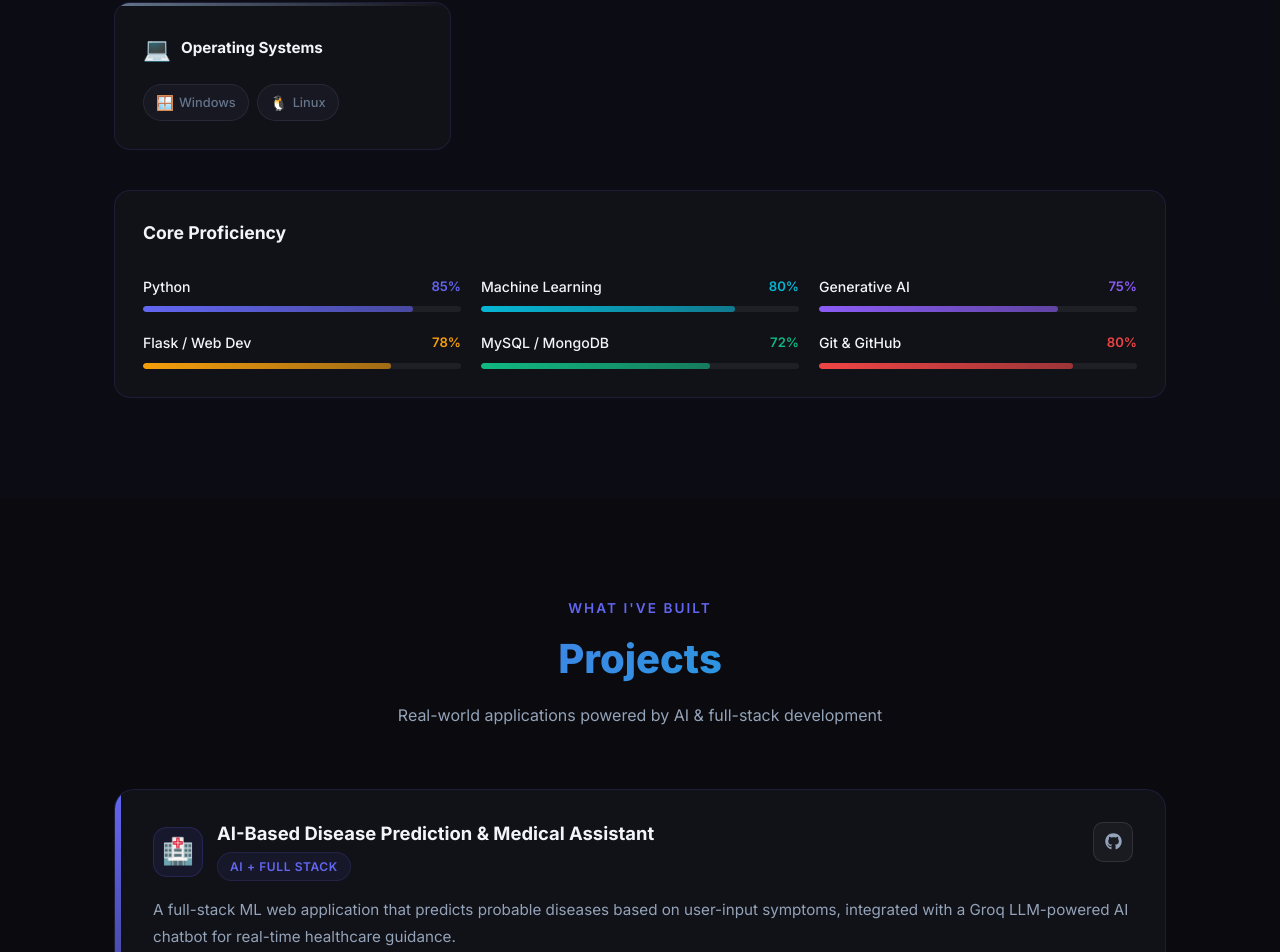
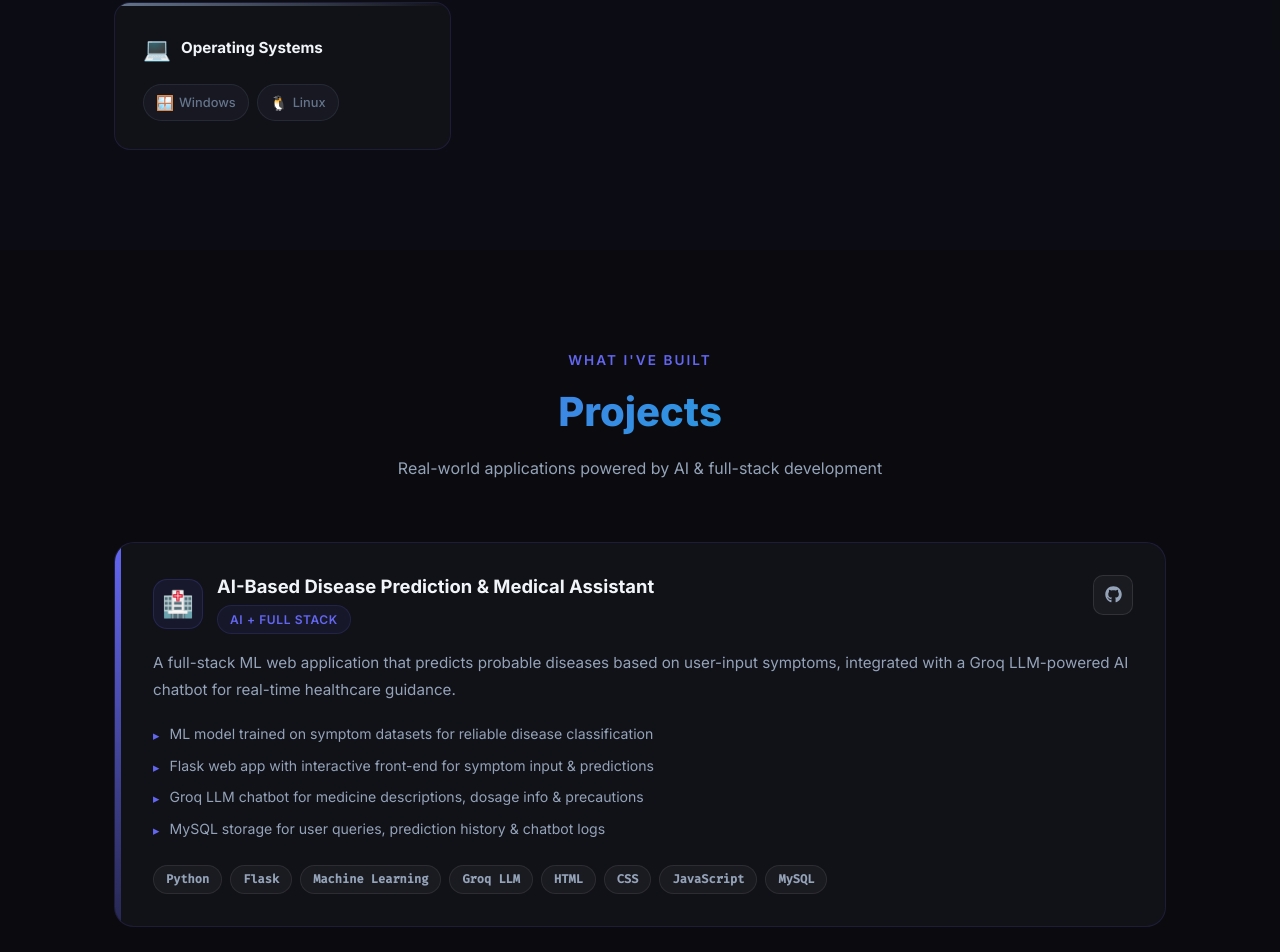
Before and after one commit to MJeevananthan/portfolio, a React (Vite) app: page / in a window 1280 px wide. Shown: the part 2745-3697 px from the top of the page. Built offline with nearby package versions, Linux system fonts and the light colour scheme.

Commit message:
Remove core proficiency percentage bars from skills section

```diff
--- a/src/components/Skills.jsx
+++ b/src/components/Skills.jsx
@@ -140,49 +140,7 @@ export default function Skills() {
           ))}
         </div>
 
-        {/* Skill proficiency bars */}
-        <motion.div
-          initial={{ opacity: 0, y: 30 }}
-          whileInView={{ opacity: 1, y: 0 }}
-          viewport={{ once: true }}
-          transition={{ duration: 0.6, delay: 0.3 }}
-          className="card"
-          style={{ marginTop: '40px' }}
-        >
-          <h3 style={{ fontSize: '1.1rem', fontWeight: 700, marginBottom: '28px', color: '#f1f5f9' }}>
-            Core Proficiency
-          </h3>
-          <div style={{ display: 'grid', gridTemplateColumns: 'repeat(auto-fill, minmax(240px, 1fr))', gap: '20px' }}>
-            {[
-              { name: 'Python', level: 85, color: '#6366f1' },
-              { name: 'Machine Learning', level: 80, color: '#06b6d4' },
-              { name: 'Generative AI', level: 75, color: '#8b5cf6' },
-              { name: 'Flask / Web Dev', level: 78, color: '#f59e0b' },
-              { name: 'MySQL / MongoDB', level: 72, color: '#10b981' },
-              { name: 'Git & GitHub', level: 80, color: '#ef4444' },
-            ].map((item, i) => (
-              <div key={item.name}>
-                <div style={{ display: 'flex', justifyContent: 'space-between', marginBottom: '8px' }}>
-                  <span style={{ color: '#f1f5f9', fontSize: '0.88rem', fontWeight: 500 }}>{item.name}</span>
-                  <span style={{ color: item.color, fontSize: '0.82rem', fontWeight: 600 }}>{item.level}%</span>
-                </div>
-                <div style={{ height: '6px', borderRadius: '100px', background: 'rgba(255,255,255,0.06)', overflow: 'hidden' }}>
-                  <motion.div
-                    initial={{ width: 0 }}
-                    whileInView={{ width: `${item.level}%` }}
-                    viewport={{ once: true }}
-                    transition={{ duration: 1, delay: i * 0.1, ease: 'easeOut' }}
-                    style={{
-                      height: '100%',
-                      borderRadius: '100px',
-                      background: `linear-gradient(90deg, ${item.color}, ${item.color}99)`,
-                    }}
-                  />
-                </div>
-              </div>
-            ))}
-          </div>
-        </motion.div>
+
       </div>
     </section>
   )
```
